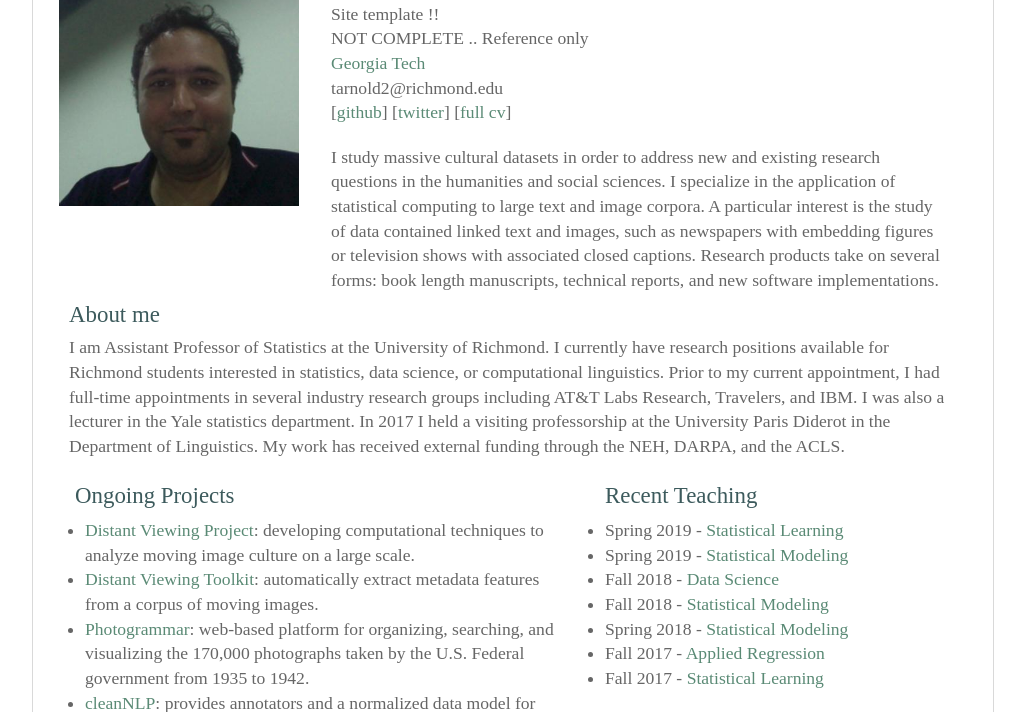
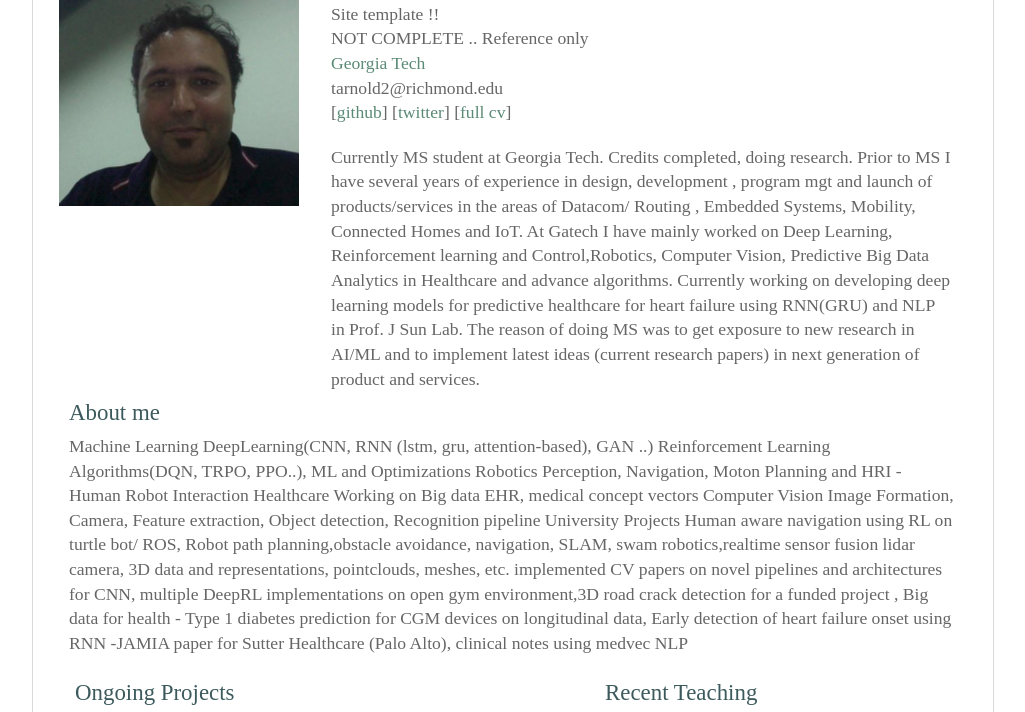
Before and after one commit to kvuthoo/kvuthoo.github.io, a plain HTML site: page index.html in a window 1280 px wide. Shown: the part 74-786 px from the top of the page, without its empty margins (127-1152 px from the left). Drawn offline with Linux system fonts and the light colour scheme.

Commit message:
add into

```diff
--- a/index.html
+++ b/index.html
@@ -50,14 +50,17 @@
           </div> -->
 
           <div id="intro" style="clear:both;padding-top:0px">
-            I study massive cultural datasets in order to address new and
-            existing research questions in the humanities and social sciences.
-            I specialize in the application of statistical computing to large
-            text and image corpora. A particular interest is the study of data
-            contained linked text and images, such as newspapers with
-            embedding figures or television shows with associated closed
-            captions. Research products take on several forms: book length
-            manuscripts, technical reports, and new software implementations.
+        Currently MS student at Georgia Tech. Credits completed, doing research. Prior to MS I have several years of experience in design, development
+        , program mgt and launch of products/services in the areas of Datacom/ Routing , Embedded Systems, Mobility, Connected
+        Homes and IoT. At Gatech I have mainly worked on Deep Learning, Reinforcement learning and Control,Robotics, Computer Vision, Predictive
+        Big Data Analytics in Healthcare and advance algorithms. Currently working on developing deep learning models for predictive
+        healthcare for heart failure using RNN(GRU) and NLP in Prof. J Sun Lab.
+
+        The reason of doing MS was to get exposure to new research in AI/ML and to implement latest ideas (current research papers) in next
+        generation of product and services.
+
+
+
           </div>
         </div>
 
@@ -65,16 +68,18 @@
           <div style="padding:10px;position:relative" id="about">
           	<span class="heading-main">About me</span>
             <p style="padding-bottom:0;margin-bottom:0;margin-top:8px">
-              I am Assistant Professor of Statistics at the University of
-              Richmond. I currently have research positions available for
-              Richmond students interested in statistics, data science, or
-              computational linguistics. Prior to my current appointment, I
-              had full-time appointments in several industry research groups
-              including AT&amp;T Labs Research, Travelers, and IBM. I was
-              also a lecturer in the Yale statistics department. In 2017 I
-              held a visiting professorship at the University Paris Diderot
-              in the Department of Linguistics. My work has received external
-              funding through the NEH, DARPA, and the ACLS.
+            Machine Learning DeepLearning(CNN, RNN (lstm, gru, attention-based), GAN ..) Reinforcement Learning Algorithms(DQN,
+TRPO, PPO..), ML and Optimizations
+Robotics Perception, Navigation, Moton Planning and HRI - Human Robot Interaction
+Healthcare Working on Big data EHR, medical concept vectors
+Computer Vision Image Formation, Camera, Feature extraction, Object detection, Recognition pipeline
+University Projects Human aware navigation using RL on turtle bot/ ROS, Robot path planning,obstacle avoidance, navigation,
+SLAM, swam robotics,realtime sensor fusion lidar camera, 3D data and representations, pointclouds,
+meshes, etc. implemented CV papers on novel pipelines and architectures for CNN, multiple
+DeepRL implementations on open gym environment,3D road crack detection for a funded project ,
+Big data for health - Type 1 diabetes prediction for CGM devices on longitudinal data, Early detection
+of heart failure onset using RNN -JAMIA paper for Sutter Healthcare (Palo Alto), clinical notes using
+medvec NLP
             </p>
           </div>
         </div>
```
